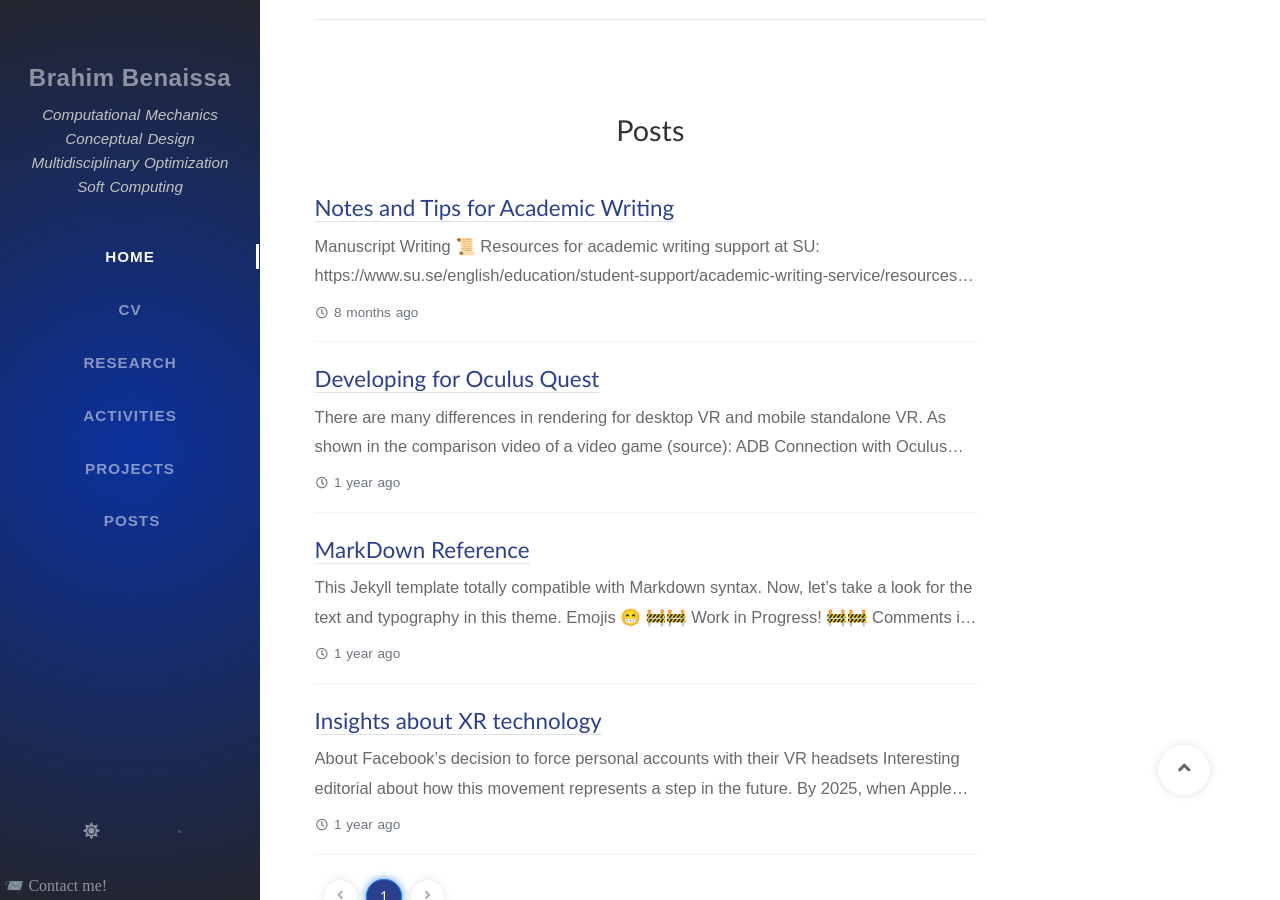
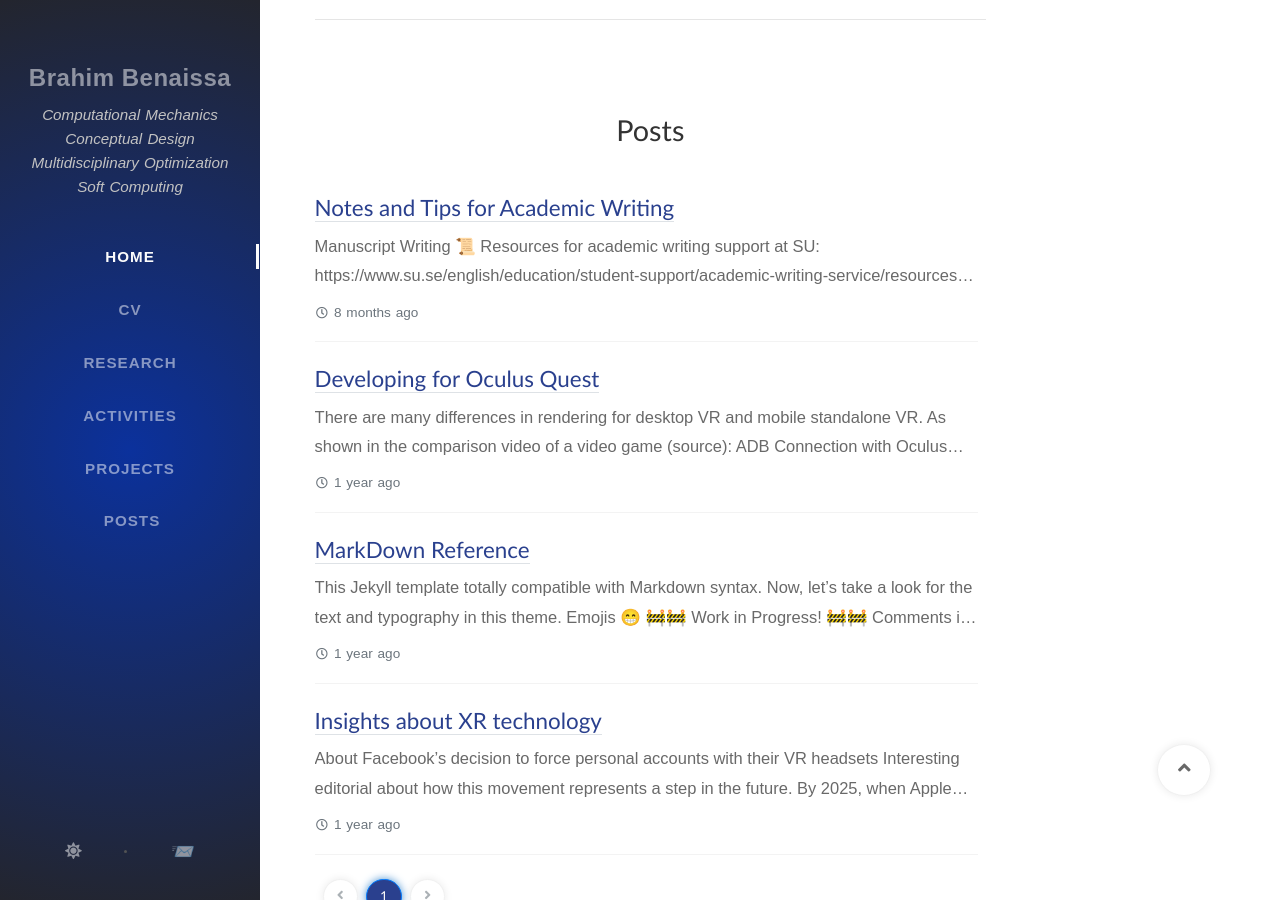
Before and after one commit to Brahim-Benaissa/Brahim-Benaissa.github.io, a Jekyll site: the page built from index.html, in a window 1280 px wide and 900 px high, scrolled down 562 px. Built offline with Jekyll 4.4.1, drawn with Linux system fonts in a browser that asks for light colours; nearby versions of some CDN libraries; some web fonts are replaced; the list of posts is cut into pages by our own code; comment, search, counter and statistics services are not loaded.

Commit message:
Update sidebar.html

```diff
--- a/_includes/sidebar.html
+++ b/_includes/sidebar.html
@@ -72,8 +72,8 @@
     <i class="fas fa-envelope"></i>
   </a>
 -->
-</div>
     <a target="_blank" rel="noopener noreferrer" href="mailto:benaissa@toyota-ti.ac.jp?subject=Hi">
       <span style="font-size:1em;">📨</span>
-      <span style="font-family:Papyrus; font-size:1em;">Contact me!</span>
     </a>
+
+</div>
```
